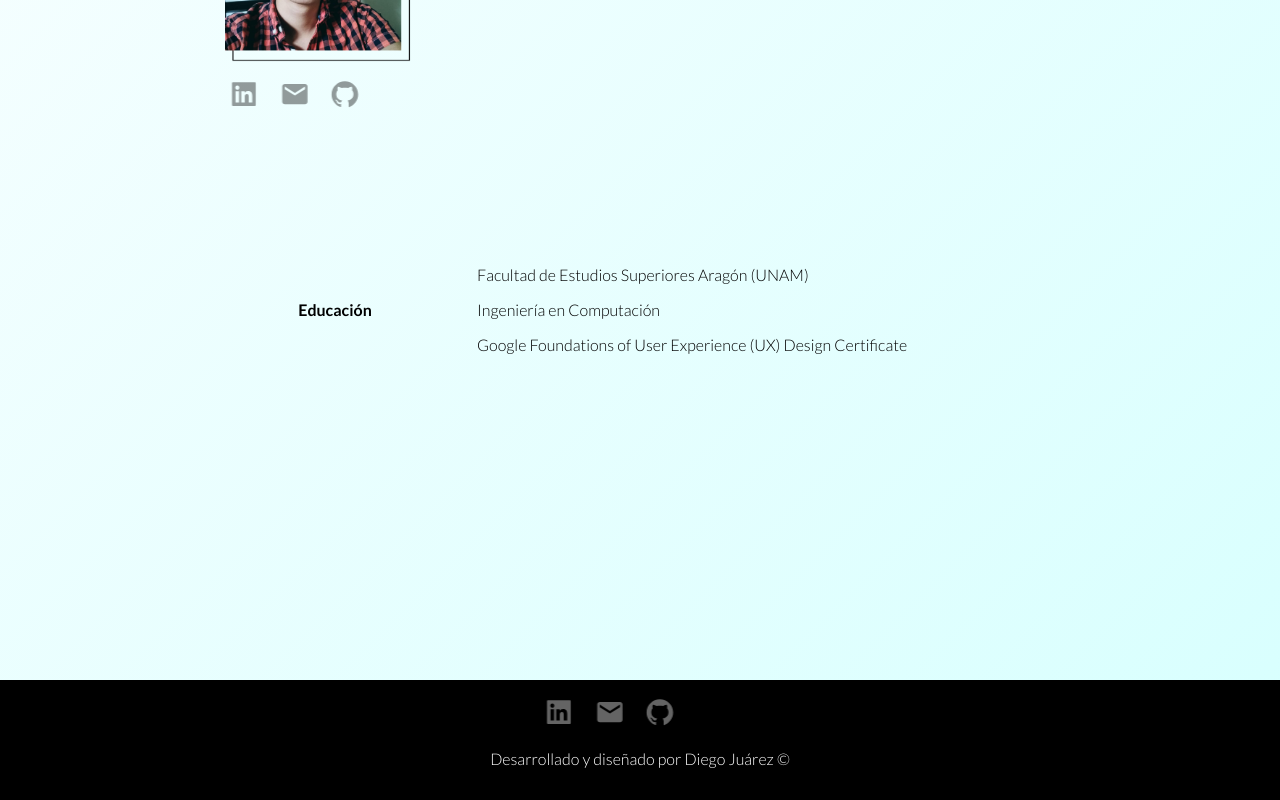
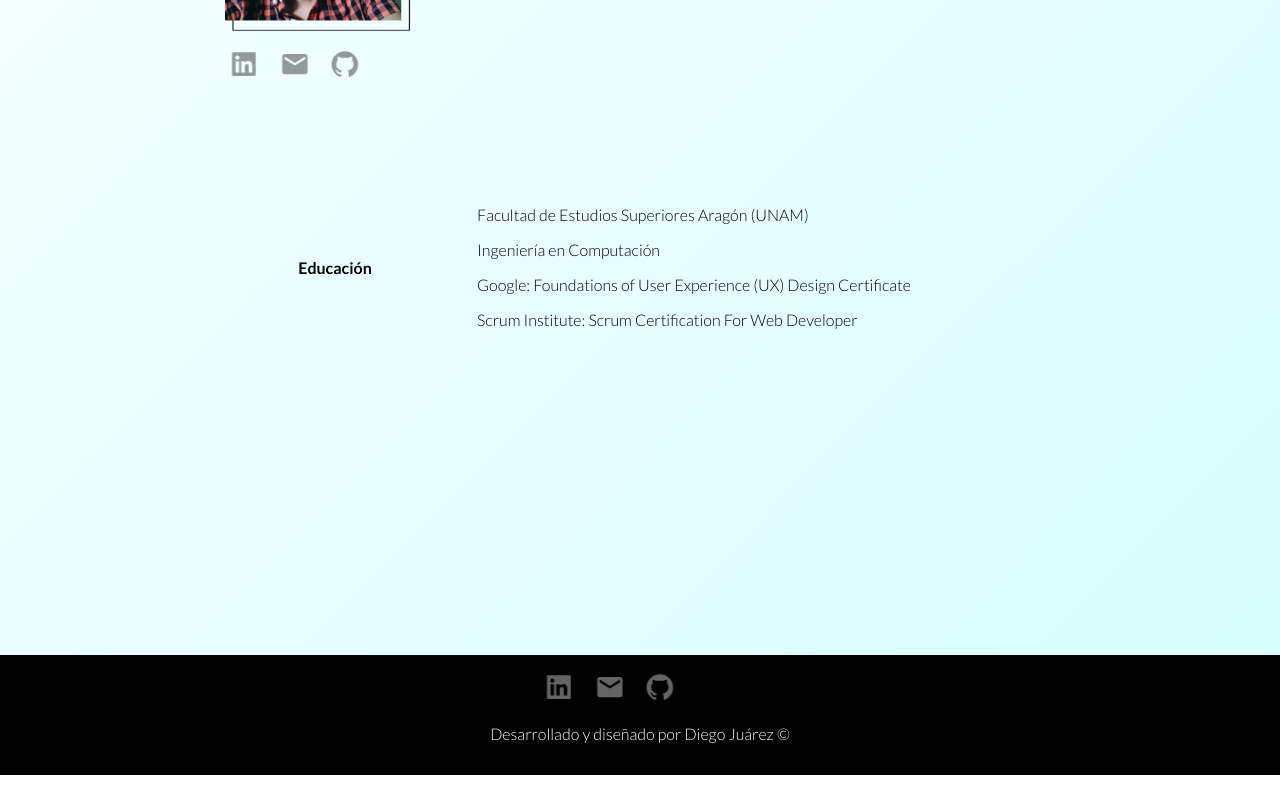
Before and after one commit to diegoJuarezVelasco/Portfolio, a React (Create React App) app: page / in a window 1280 px wide. Shown: the part 812-1612 px from the top of the page. After the commit the page ends 1587 px from the top, so only its background shows below. Built offline with nearby package versions, Linux system fonts and the light colour scheme.

Commit message:
Add Scrum certification

```diff
--- a/src/components/About.jsx
+++ b/src/components/About.jsx
@@ -79,8 +79,7 @@ function About() {
               computación en la Facultad De Estudios Superiores Aragón &#x00028;
               UNAM &#x00029;. Soy desarrollador front-end, en cuanto a
               desarrollo web y programación se refiere, todo el conocimiento que he adquirido
-              ha sido mayormente autodidacta. Me gusta crear aplicaciones que brinden una gran
-              experiencia de usuario y que principalmente resuelvan un problema.
+              ha sido mayormente autodidacta.
             </p>
             <LightBox/>
           </div>
@@ -93,9 +92,9 @@ function About() {
                 <div className="block-content">
                   <p>Facultad de Estudios Superiores Aragón (UNAM)</p>
                   <p>Ingeniería en Computación</p>
-                  <p>Google Foundations of User Experience (UX) Design Certificate</p>
+                  <p>Google: Foundations of User Experience (UX) Design Certificate</p>
+                  <p>Scrum Institute: Scrum Certification For Web Developer</p>
                 </div>
-
               </div>
         </div>
       </div>
```
